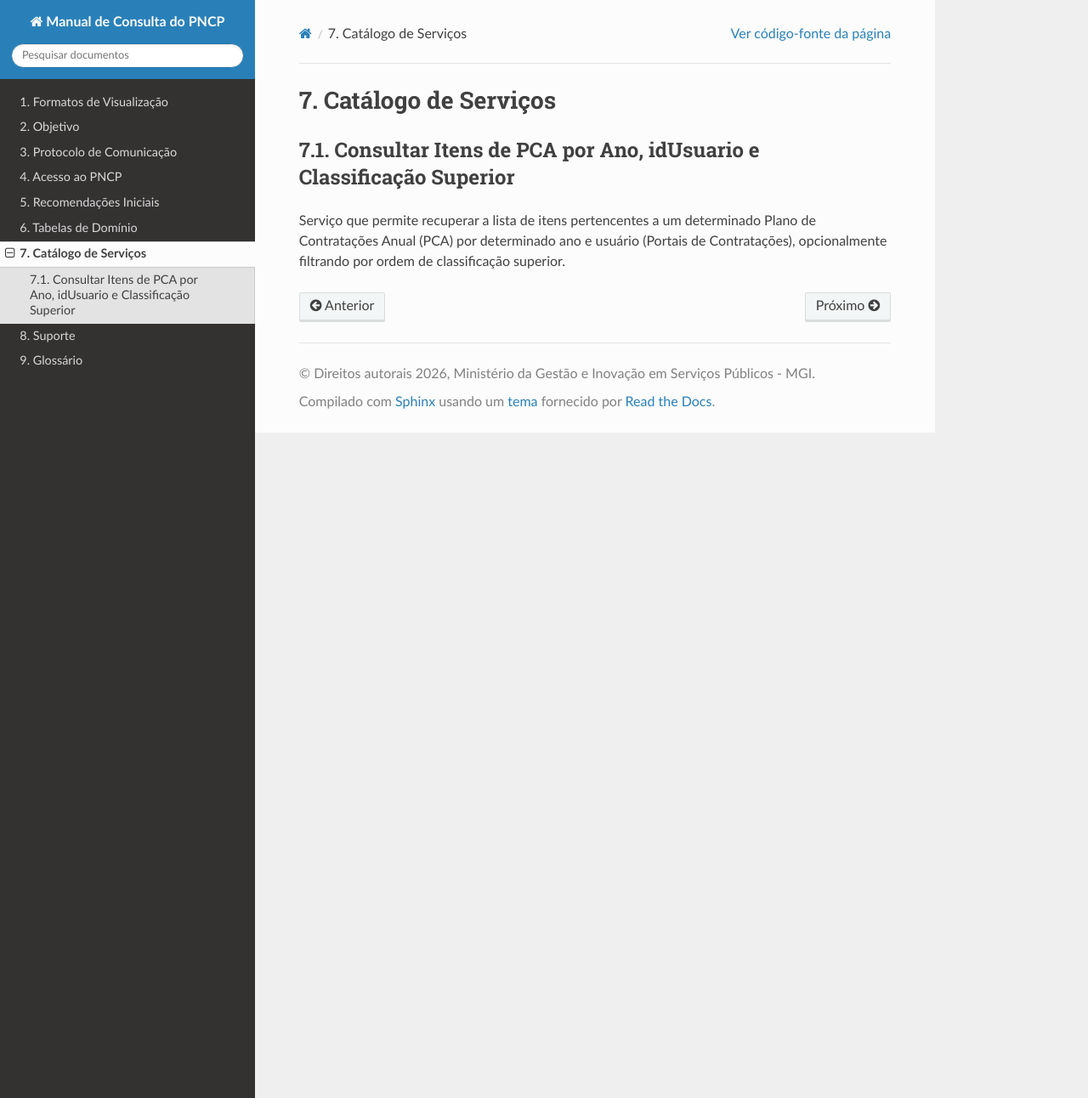
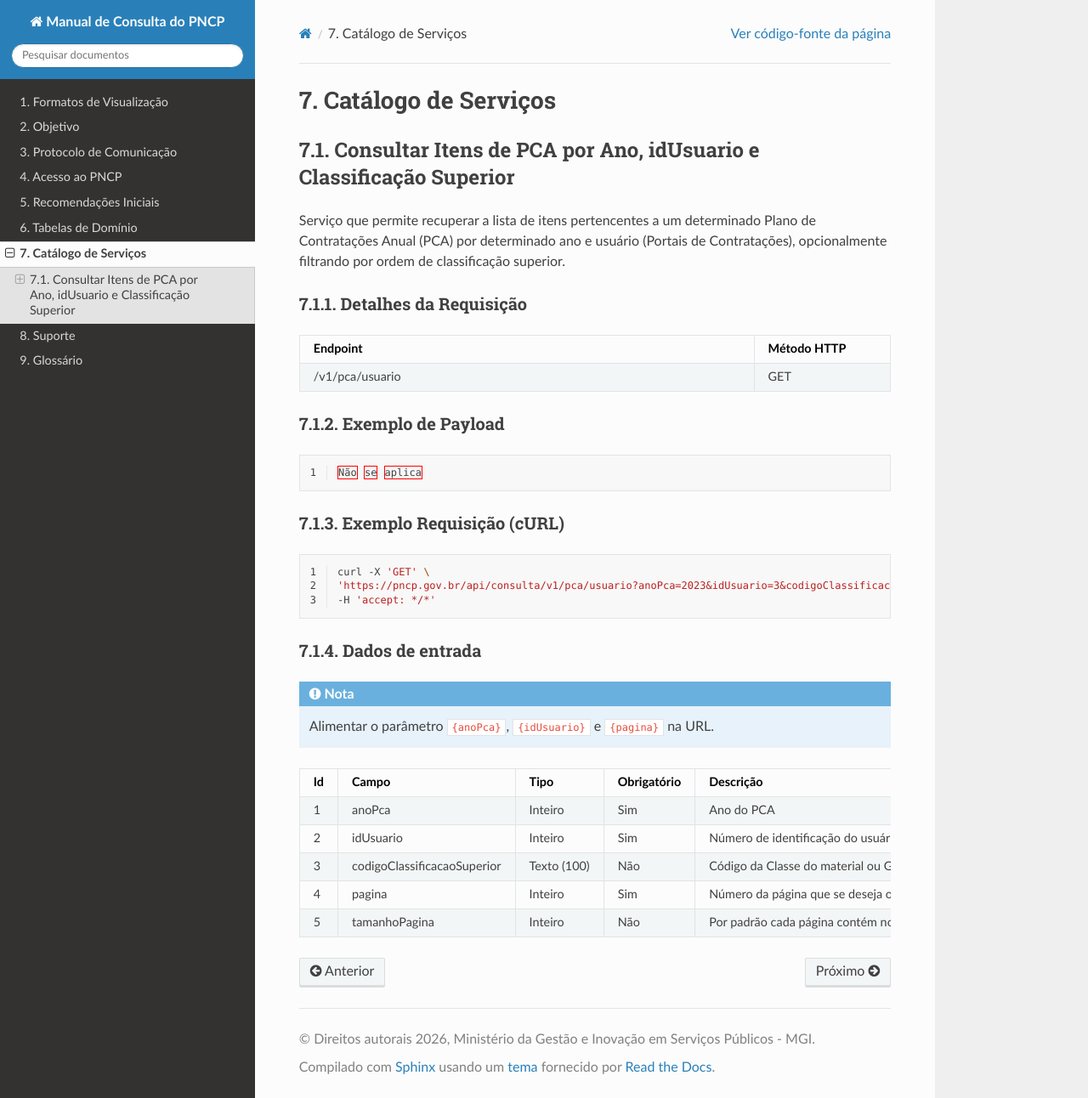
Before and after one commit to sofiaestrelab/Manual-de-Consulta-do-PNCP, a Sphinx documentation site: the page built from docs/source/catalogo_de_servicos.rst, in a window 1280 px wide and 1292 px high. Shown: the whole window at 85% size. Built offline with Sphinx 7.4.7 and the Read the Docs theme 3.1.0, drawn with Linux system fonts in a browser that asks for light colours.

Commit message:
Update catalogo_de_servicos.rst

```diff
--- a/docs/source/catalogo_de_servicos.rst
+++ b/docs/source/catalogo_de_servicos.rst
@@ -6,3 +6,82 @@ Consultar Itens de PCA por Ano, idUsuario e Classificação Superior
 
 Serviço que permite recuperar a lista de itens pertencentes a um determinado Plano de Contratações Anual (PCA) por determinado ano e usuário (Portais de
 Contratações), opcionalmente filtrando por ordem de classificação superior.
+
+Detalhes da Requisição
+~~~~~~~~~~~~~~~~~~~~~~
+
+.. list-table::
+   :width: 100%
+   :widths: 50 15
+   :header-rows: 1
+
+   * - Endpoint
+     - Método HTTP
+   * - /v1/pca/usuario
+     - GET
+
+Exemplo de Payload
+~~~~~~~~~~~~~~~~~~
+
+.. code-block:: json
+   :linenos:
+
+   Não se aplica
+
+Exemplo Requisição (cURL)
+~~~~~~~~~~~~~~~~~~~~~~~~~
+
+.. code-block:: bash
+   :linenos:
+
+   curl -X 'GET' \
+   'https://pncp.gov.br/api/consulta/v1/pca/usuario?anoPca=2023&idUsuario=3&codigoClassificacaoSuperior=979&pagina=1' \
+   -H 'accept: */*'
+
+Dados de entrada
+~~~~~~~~~~~~~~~~
+
+.. note::
+   Alimentar o parâmetro ``{anoPca}``, ``{idUsuario}`` e ``{pagina}`` na URL.
+
+.. list-table::
+   :width: 100%
+   :widths: 5 15 15 15 50
+   :header-rows: 1
+   :class: quebra-linha-ultima-coluna
+
+   * - Id
+     - Campo
+     - Tipo
+     - Obrigatório
+     - Descrição
+
+   * - 1
+     - anoPca
+     - Inteiro
+     - Sim
+     - Ano do PCA
+
+   * - 2
+     - idUsuario
+     - Inteiro
+     - Sim
+     - Número de identificação do usuário (Sistema de Contratações Públicas) que publicou a informação no Portal PNCP.
+
+   * - 3
+     - codigoClassificacaoSuperior
+     - Texto (100)
+     - Não
+     - Código da Classe do material ou Grupo do serviço conforme catálogos de matérias e serviços utilizados pelos portais de compras.
+
+   * - 4
+     - pagina
+     - Inteiro
+     - Sim
+     - Número da página que se deseja obter os dados.
+
+   * - 5
+     - tamanhoPagina
+     - Inteiro
+     - Não
+     - Por padrão cada página contém no máximo 500 registros, no entanto o tamanho de registros em cada página pode ser ajustado (até o limite de 500 registros) com vistas a tornar a entrega de dados mais rápida.
```
